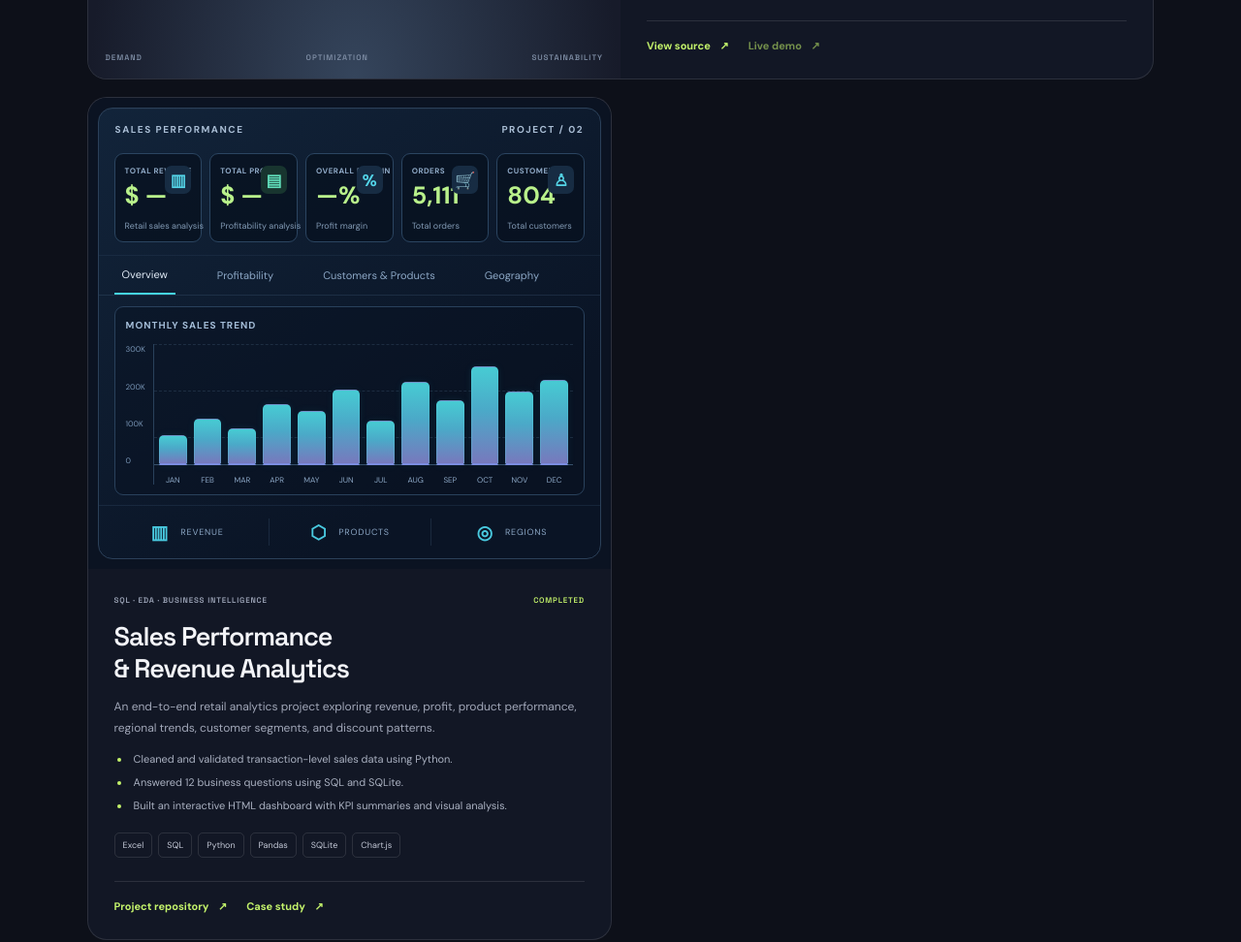
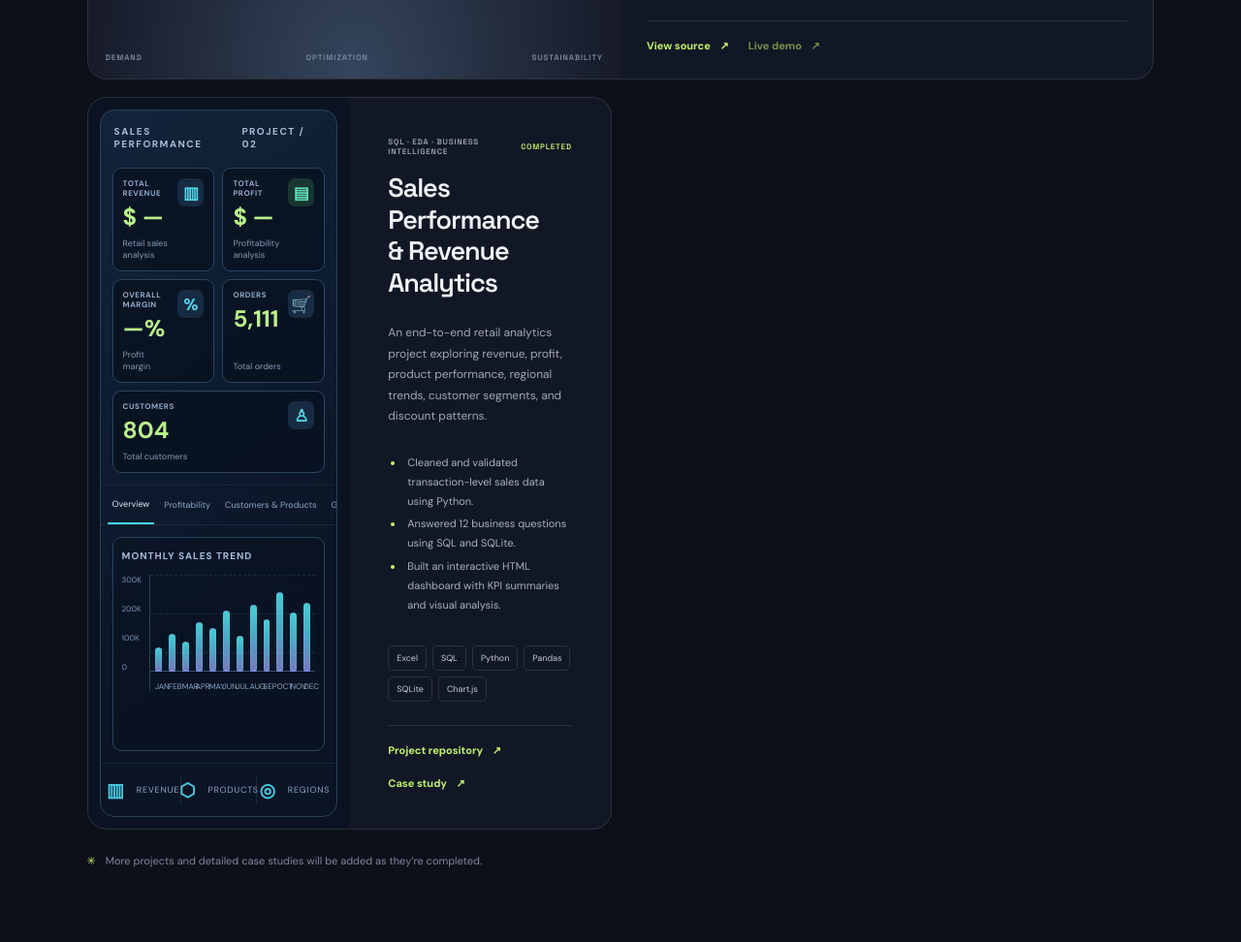
Before and after one commit to VarunJanarthanam/J_Varun-portfolio, a plain HTML site: page index.html in a window 1280 px wide. Shown: the part 3536-4508 px from the top of the page at 97% size. Drawn offline with Linux system fonts and the light colour scheme.

Commit message:
Update style.css

```diff
--- a/style.css
+++ b/style.css
@@ -386,3 +386,168 @@
     min-height: 125px;
   }
 }
+
+/* ===== Sales Analytics Card — Match AI Project Layout ===== */
+
+.project-card[data-category="analytics"] {
+  display: grid !important;
+  grid-template-columns: 1fr 1fr !important;
+  align-items: stretch !important;
+  gap: 0 !important;
+  height: auto !important;
+  min-height: 0 !important;
+  max-height: none !important;
+  overflow: hidden !important;
+}
+
+/* Left side: complete dashboard */
+.project-card[data-category="analytics"] > .sales-visual {
+  display: block !important;
+  width: 100% !important;
+  height: 100% !important;
+  min-height: 0 !important;
+  max-height: none !important;
+  padding: 12px !important;
+  margin: 0 !important;
+  box-sizing: border-box !important;
+  overflow: hidden !important;
+  align-self: stretch !important;
+  border-radius: 0 !important;
+}
+
+/* Dashboard frame */
+.project-card[data-category="analytics"] .sales-ui {
+  width: 100% !important;
+  height: 100% !important;
+  min-height: 100% !important;
+  max-height: none !important;
+  box-sizing: border-box !important;
+  overflow: hidden !important;
+  display: flex !important;
+  flex-direction: column !important;
+}
+
+/* Dashboard header */
+.project-card[data-category="analytics"] .sales-ui-header {
+  flex-shrink: 0;
+  padding: 15px 14px 13px;
+}
+
+/* KPI cards */
+.project-card[data-category="analytics"] .sales-kpis {
+  display: grid !important;
+  grid-template-columns: repeat(2, minmax(0, 1fr)) !important;
+  gap: 8px !important;
+  padding: 5px 12px 12px !important;
+  flex-shrink: 0;
+}
+
+.project-card[data-category="analytics"] .sales-kpi {
+  min-width: 0;
+  min-height: 80px;
+  padding: 10px !important;
+  box-sizing: border-box;
+}
+
+.project-card[data-category="analytics"] .sales-kpi:last-child {
+  grid-column: 1 / -1;
+}
+
+.project-card[data-category="analytics"] .sales-kpi small {
+  font-size: 8px;
+  white-space: normal;
+}
+
+.project-card[data-category="analytics"] .sales-kpi strong {
+  font-size: clamp(17px, 2vw, 24px);
+}
+
+.project-card[data-category="analytics"] .sales-kpi-text span {
+  font-size: 9px;
+  white-space: normal;
+}
+
+.project-card[data-category="analytics"] .sales-kpi-icon {
+  display: flex;
+  flex-shrink: 0;
+}
+
+/* Dashboard navigation */
+.project-card[data-category="analytics"] .sales-tabs {
+  display: flex !important;
+  flex-shrink: 0;
+  justify-content: space-around;
+  gap: 5px;
+  padding: 0 7px;
+  font-size: 9px;
+  overflow: hidden;
+}
+
+.project-card[data-category="analytics"] .sales-tabs span {
+  padding: 0 5px;
+}
+
+/* Chart area */
+.project-card[data-category="analytics"] .sales-chart {
+  flex: 1 0 auto;
+  min-height: 150px;
+  margin: 12px !important;
+  padding: 12px 9px !important;
+  box-sizing: border-box;
+  overflow: hidden;
+}
+
+.project-card[data-category="analytics"] .sales-chart-body {
+  height: 120px !important;
+  min-height: 120px;
+}
+
+/* Dashboard footer */
+.project-card[data-category="analytics"] .sales-ui-footer {
+  display: grid !important;
+  grid-template-columns: repeat(3, minmax(0, 1fr));
+  flex-shrink: 0;
+  min-height: 55px;
+  margin-top: auto;
+  padding: 12px 5px;
+}
+
+/* Right side: project details */
+.project-card[data-category="analytics"] > .project-info {
+  display: flex !important;
+  flex-direction: column;
+  justify-content: center;
+  width: 100% !important;
+  min-width: 0;
+  height: 100%;
+  min-height: 0;
+  max-height: none !important;
+  box-sizing: border-box;
+  padding: 40px !important;
+  overflow: visible !important;
+}
+
+/* Stack on smaller screens */
+@media (max-width: 900px) {
+  .project-card[data-category="analytics"] {
+    grid-template-columns: minmax(0, 1fr) !important;
+  }
+
+  .project-card[data-category="analytics"] > .sales-visual {
+    height: auto !important;
+  }
+
+  .project-card[data-category="analytics"] .sales-ui {
+    height: auto !important;
+    min-height: 0 !important;
+  }
+
+  .project-card[data-category="analytics"] .sales-chart {
+    flex: none;
+  }
+
+  .project-card[data-category="analytics"] > .project-info {
+    height: auto;
+    padding: 28px 24px !important;
+  }
+}
```
